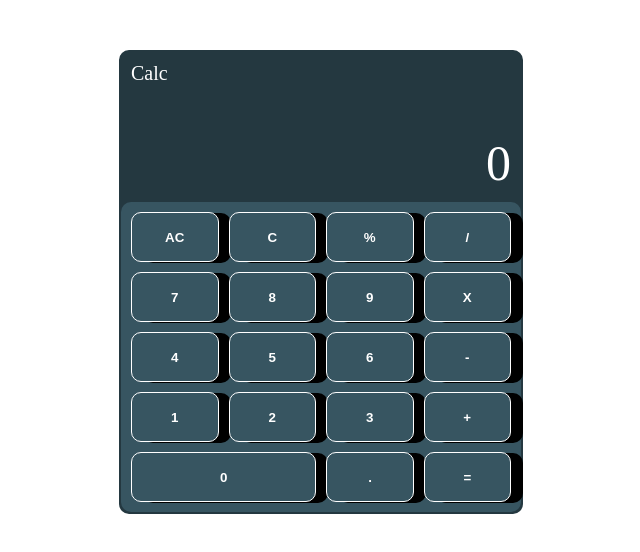
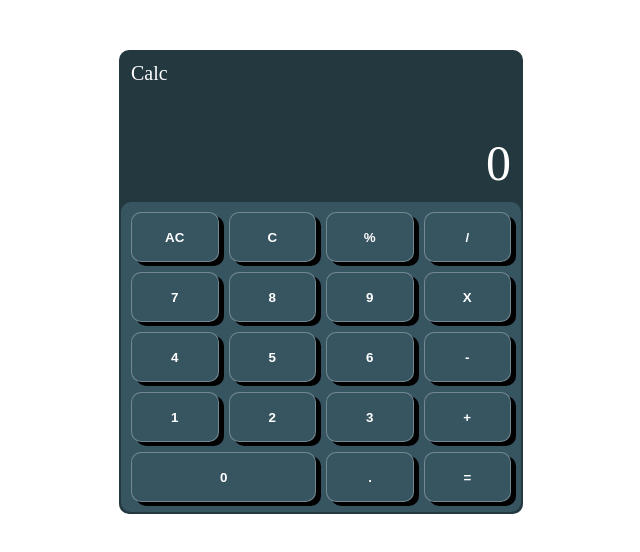
Before and after one commit to ShurjeelCS/calculator, a plain HTML site: page index.html in a window 1280 px wide. Shown: the whole page, without its empty margins (319-959 px from the left). Drawn offline with Linux system fonts and the light colour scheme.

Commit message:
added styling. hovering over buttons gives an effect.

```diff
--- a/styles.css
+++ b/styles.css
@@ -61,14 +61,18 @@ p {
 button {
     font-weight: 900;
     background-color: #375561;
-    border: 1px solid white;
-    box-shadow: black 12px 1px;
+    border: 1px solid rgba(255, 255, 255, 0.3);
+    box-shadow: black 5px 4px;
     color: white;
     width: 100px;
     height:50px;
     border-radius: 10px;
 }
 
+button:hover{
+    background-color: #223238;
+}
+
 .zero {
     width:215px;
 }
```
